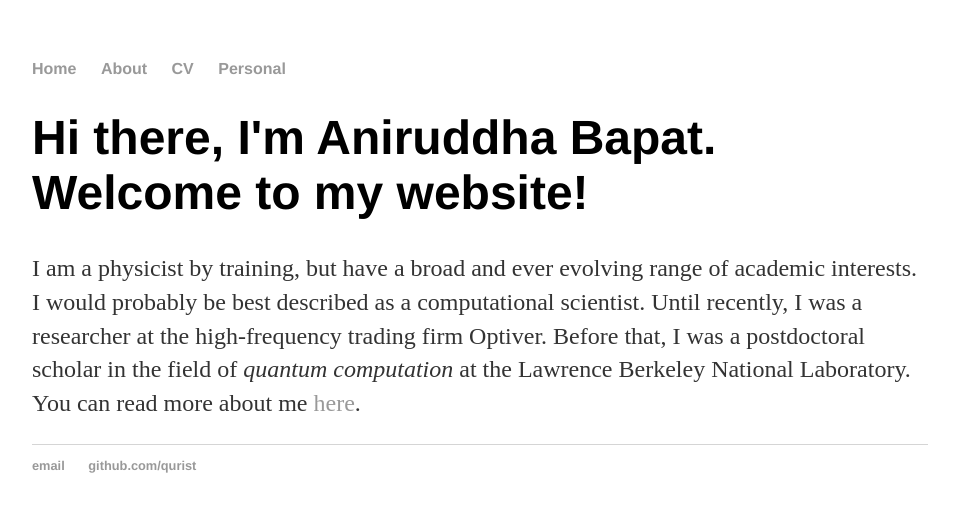
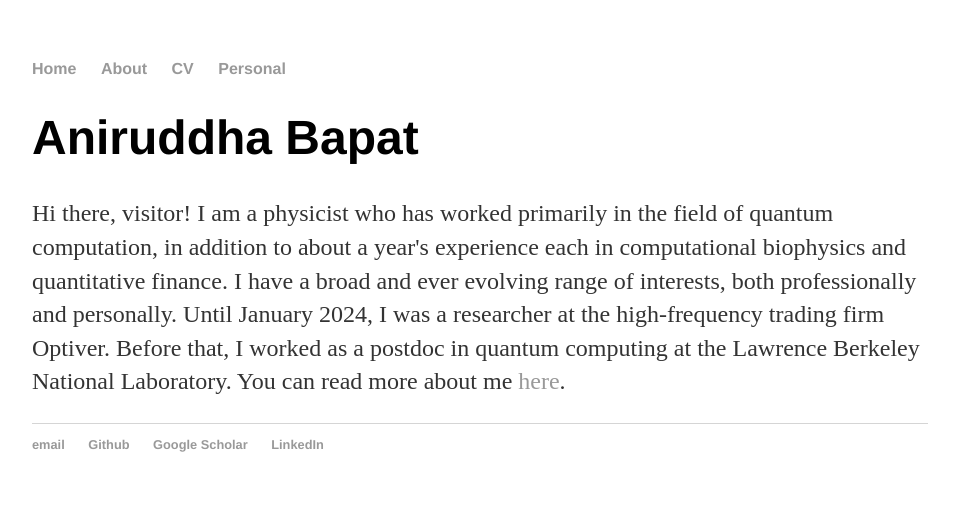
Before and after one commit to qurist/qurist.github.io, a Jekyll site: the page built from index.html, in a window 1280 px wide. Shown: the top 512 px of the page, without its empty margins (160-1119 px from the left). Built offline with Jekyll 4.4.1, drawn with Linux system fonts in a browser that asks for light colours.

Commit message:
Small changes

```diff
--- a/_layouts/default.html
+++ b/_layouts/default.html
@@ -22,7 +22,9 @@
 		<footer>
     		<ul>
         		<li><a href="mailto:ani1729@gmail.com">email</a></li>
-        		<li><a href="https://github.com/qurist">github.com/qurist</a></li>
+        		<li><a href="https://github.com/qurist">Github</a></li>
+        		<li><a href="https://scholar.google.com/citations?user=D5qEcgYAAAAJ&hl=en">Google Scholar</a></li>
+        		<li><a href="https://www.linkedin.com/in/aniruddhabapat/">LinkedIn</a></li>
 			</ul>
 		</footer>
 	</body>
--- a/index.html
+++ b/index.html
@@ -3,10 +3,12 @@ layout: default
 title: Aniruddha Bapat
 ---
 <div class="blurb">
-    <h1>Hi there, I'm Aniruddha Bapat. Welcome to my website!</h1>
-    <p>I am a physicist by training, but have a broad and ever evolving range of academic interests.
-        I would probably be best described as a computational scientist.
-        Until recently, I was a researcher at the high-frequency trading firm Optiver.
-        Before that, I was a postdoctoral scholar in the field of <em>quantum computation</em> at the Lawrence Berkeley National Laboratory.
+    <h1>Aniruddha Bapat</h1>
+    <p> Hi there, visitor! I am a physicist who has worked primarily in the field of quantum computation,
+        in addition to about a year's experience each in computational biophysics and quantitative finance.
+        I have a broad and ever evolving range of interests, both professionally and personally.
+
+        Until January 2024, I was a researcher at the high-frequency trading firm Optiver.
+        Before that, I worked as a postdoc in quantum computing at the Lawrence Berkeley National Laboratory.
         You can read more about me <a href="/about">here</a>.</p>
 </div><!-- /.blurb -->
```
